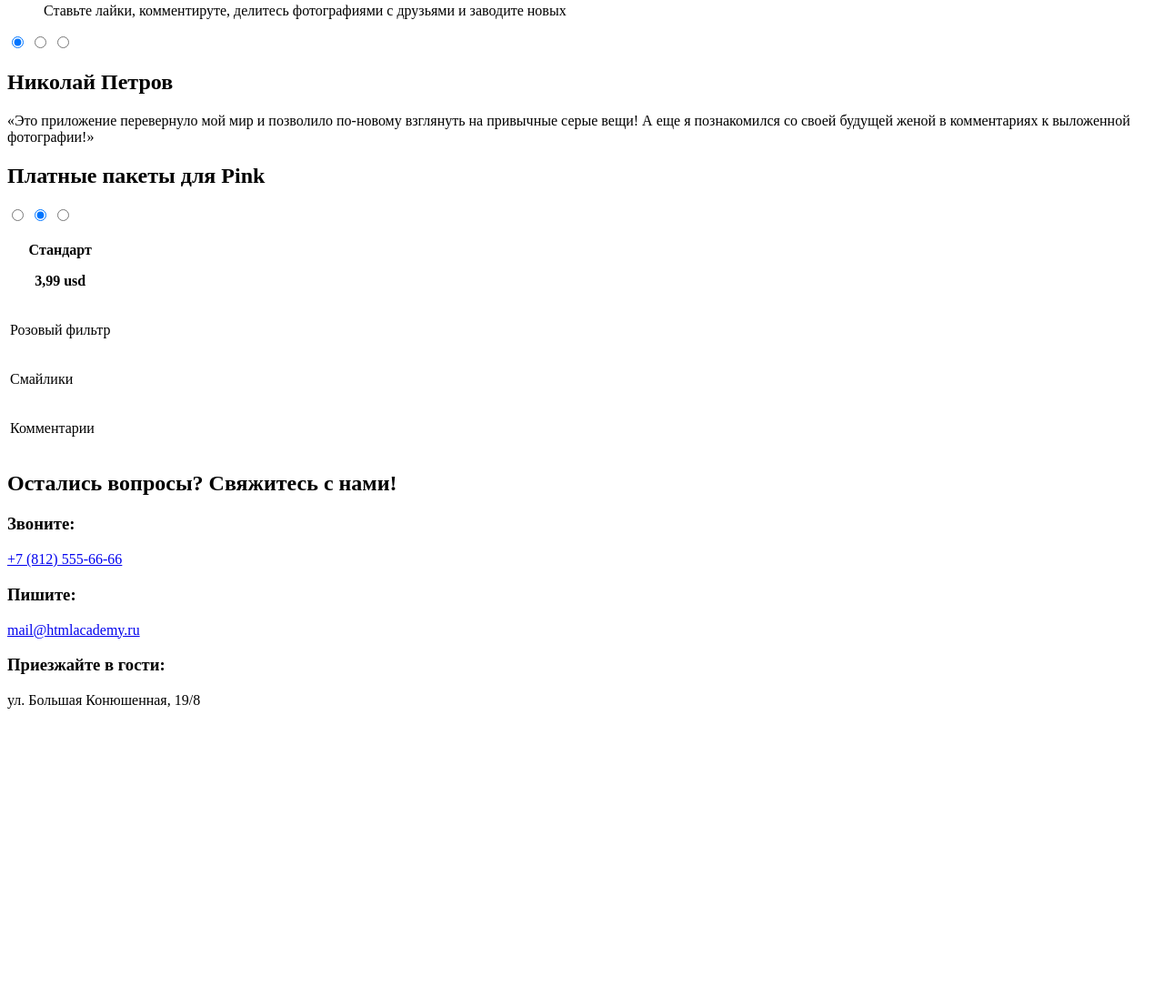
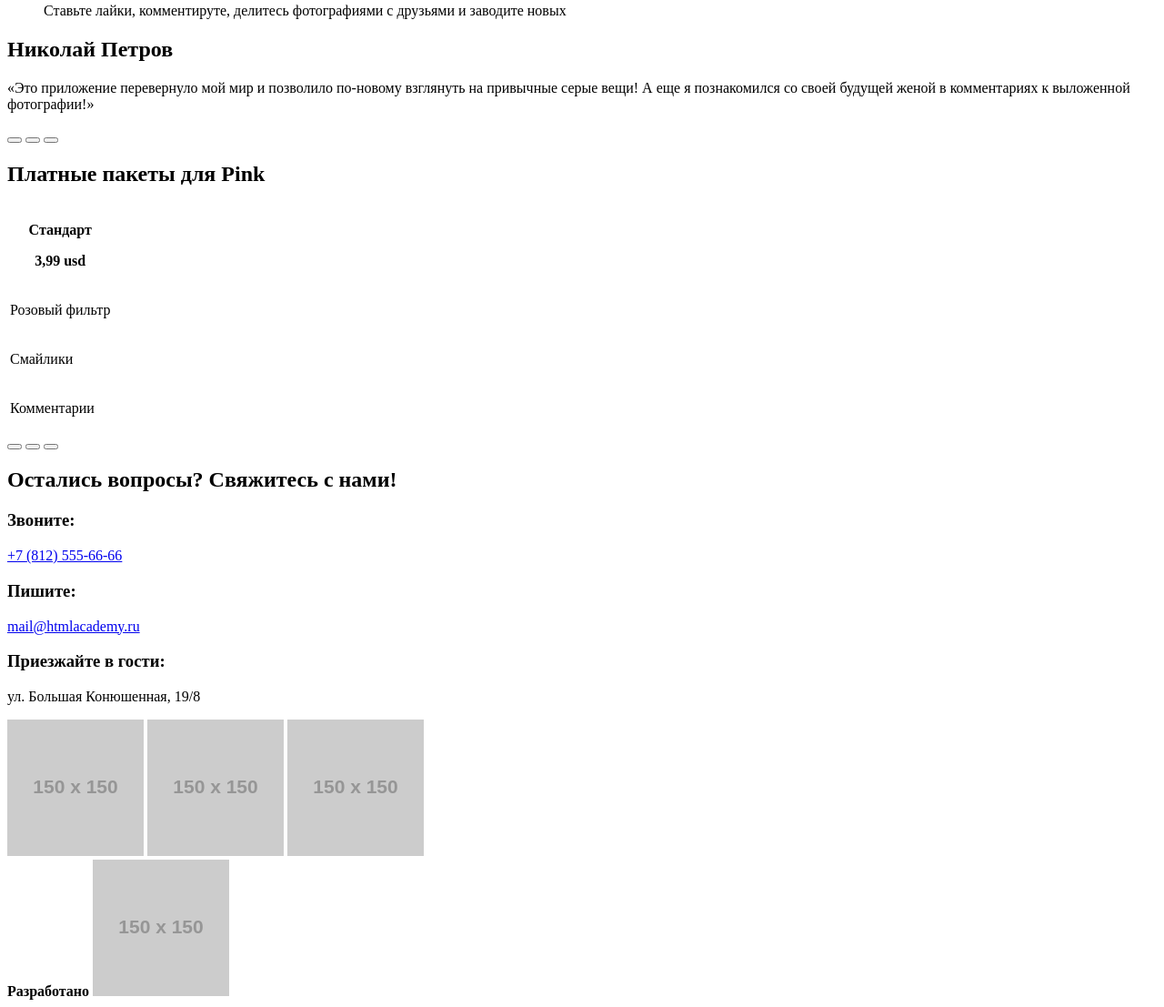
Before and after one commit to Wasya696/1151277-pink-18, a website: page source/index.html in a window 1280 px wide. Shown: the part 872-1979 px from the top of the page at 91% size. Before the commit the page ends 1667 px from the top, so only its background shows below. Drawn offline with Linux system fonts and the light colour scheme; placeholder pictures from the web are drawn by us.

Commit message:
Исправленная бонусная методичная разметка (1 попытка)

```diff
--- a/source/index.html
+++ b/source/index.html
@@ -100,14 +100,16 @@
 
       <section class="slider">
         <div class="container">
-          <input type="radio" name="review" id="review-radio-1" checked>
-          <input type="radio" name="review" id="review-radio-2">
-          <input type="radio" name="review" id="review-radio-3">
           <div class="slider__wrapper">
             <div class="slide">
               <h2 class="slide__title">Николай Петров</h2>
               <p class="slide__text">«Это приложение перевернуло мой мир и позволило по-новому взглянуть на привычные серые вещи! А еще я познакомился со своей будущей женой в комментариях к выложенной фотографии!»</p>
             </div>
+          </div>
+          <div class="slider-controls">
+            <button class="slider-controls__button slider-controls__button--current" type="button" value="1"></button>
+            <button class="slider-controls__button" type="button" value="2"></button>
+            <button class="slider-controls__button" type="button" value="3"></button>
           </div>
         </div>
       </section>
@@ -115,9 +117,6 @@
       <section class="price">
         <h2 class="visually-hidden">Платные пакеты для Pink</h2>
         <div class="container">
-          <input type="radio" name="price" id="price-radio-1">
-          <input type="radio" name="price" id="price-radio-2" checked>
-          <input type="radio" name="price" id="price-radio-3">
           <div class="price__wrapper">
             <table class="price-list">
               <thead class="price-list-head">
@@ -149,11 +148,14 @@
               </tbody>
             </table>
           </div>
+          <div class="slider-controls">
+            <button class="slider-controls__button" type="button" value="1"></button>
+            <button class="slider-controls__button slider-controls__button--current" type="button" value="2"></button>
+            <button class="slider-controls__button" type="button" value="3"></button>
+          </div>
         </div>
       </section>
-    </main>
 
-    <footer class="main-footer">
       <section class="contacts">
         <div class="container">
           <div class="contacts__wrapper">
@@ -173,6 +175,29 @@
           </div>
         </div>
       </section>
+    </main>
+
+    <footer class="main-footer main-footer--index">
+      <div class="container">
+        <div class="main-footer__wrapper">
+          <div class="logo main-footer-logo">
+            <img class="logo-pink-mobile" src="https://via.placeholder.com/150x150" alt="Логотип Пинк">
+            <img class="logo-pink-tablet" src="https://via.placeholder.com/150x150" alt="Логотип Пинк">
+            <img class="logo-pink-desktop" src="https://via.placeholder.com/150x150" alt="Логотип Пинк">
+          </div>
+          <div class="footer-social">
+            <a class="social-btn social-btn--twitter" href="https://twitter.com/"></a>
+            <a class="social-btn social-btn--facebook" href="https://www.facebook.com/"></a>
+            <a class="social-btn social-btn--youtube" href="https://www.youtube.com/"></a>
+          </div>
+          <div class="footer-copyright">
+            <b class="footer-copyright__title">Разработано</b>
+            <a href="https://htmlacademy.ru/intensive/adaptive">
+              <img class="footer-copyright__link" src="https://via.placeholder.com/150x150" alt="Логотип HTML Academy">
+            </a>
+          </div>
+        </div>
+      </div>
     </footer>
   </body>
 </html>
```
Also changed, not shown: source/form.html (+6 -6 lines).
